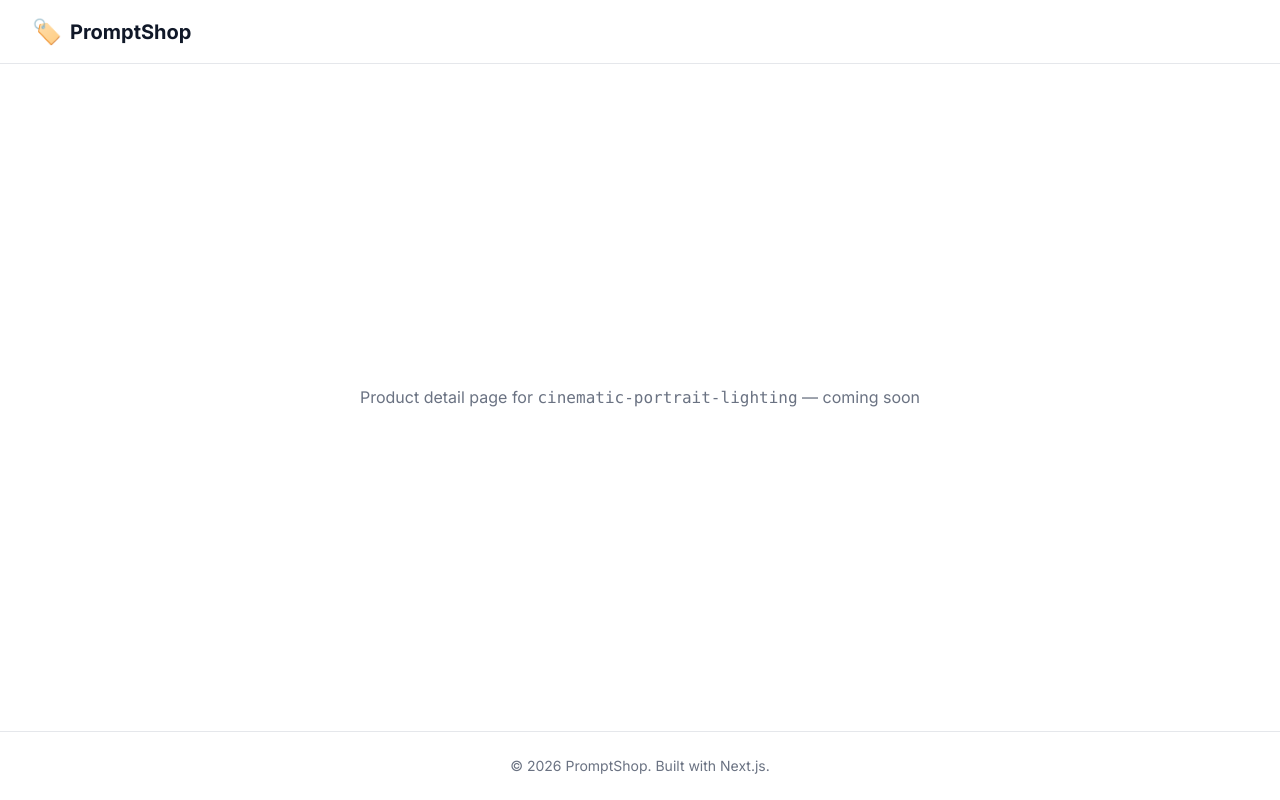
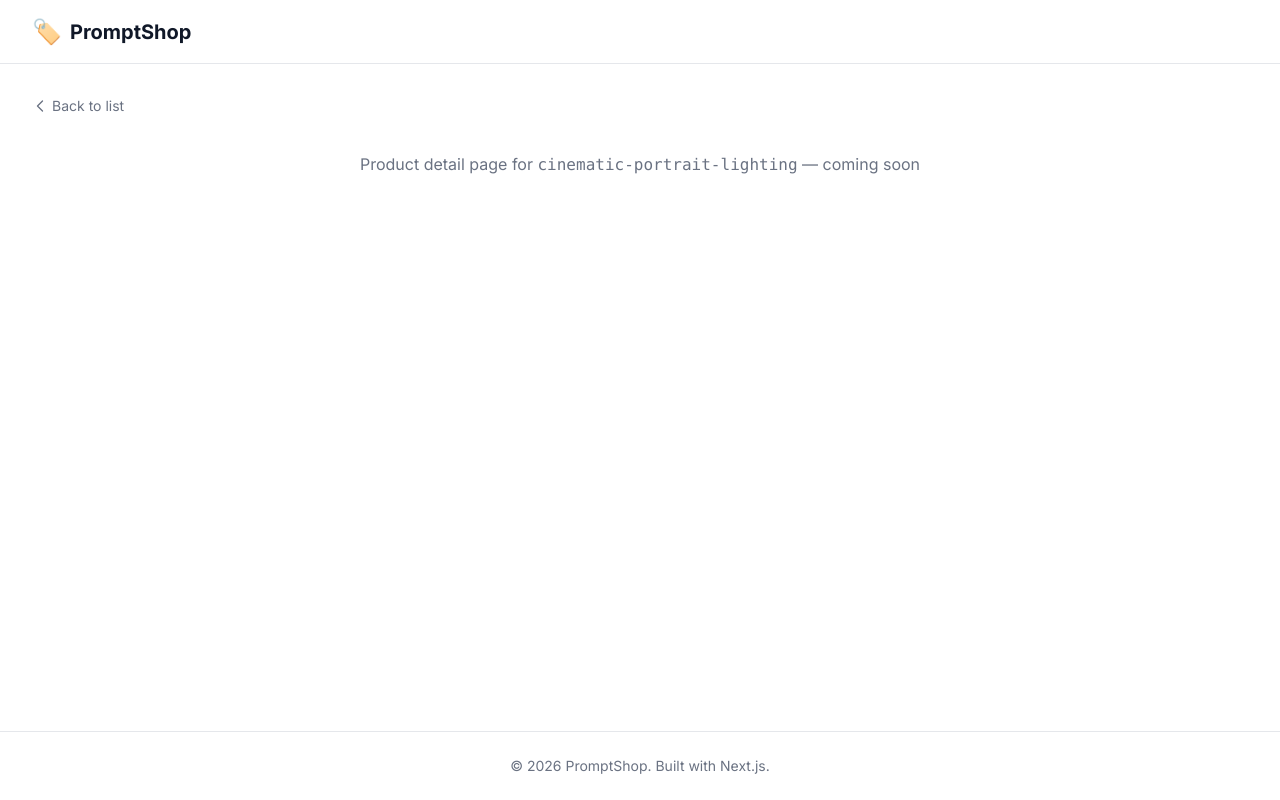
Before and after one commit to yuki-uix/prompt-shop, a Next.js app: page /products/cinematic-portrait-lighting in a window 1280 px wide. Built offline with nearby package versions, Linux system fonts and the light colour scheme.

Commit message:
Refactor ProductDetailPage to include BackLink component and improve layout
- Added BackLink component for easier navigation.
- Adjusted layout to enhance the presentation of product details.

```diff
--- a/app/page.tsx
+++ b/app/page.tsx
@@ -1,5 +1,6 @@
 import { Suspense } from "react";
 import { getAllProducts, getPublicProduct } from "@/lib/products";
+import { filterProducts, parseFilterParams } from "@/lib/filters";
 import ProductCard from "@/components/ProductCard";
 import FilterBar from "@/components/FilterBar";
 import SearchBar from "@/components/SearchBar";
@@ -10,23 +11,9 @@ export default async function Home({
 }: {
   searchParams: Promise<{ [key: string]: string | string[] | undefined }>;
 }) {
-  const { platform, category, q } = await searchParams;
-  let products = getAllProducts().map(getPublicProduct);
-
-  if (typeof platform === "string") {
-    products = products.filter((p) => p.platform === platform);
-  }
-  if (typeof category === "string") {
-    products = products.filter((p) => p.category === category);
-  }
-  if (typeof q === "string" && q.trim()) {
-    const lower = q.toLowerCase();
-    products = products.filter(
-      (p) =>
-        p.title.toLowerCase().includes(lower) ||
-        p.description.toLowerCase().includes(lower),
-    );
-  }
+  const params = parseFilterParams(await searchParams);
+  const allProducts = getAllProducts().map(getPublicProduct);
+  const products = filterProducts(allProducts, params);
 
   return (
     <>
--- a/app/products/[id]/page.tsx
+++ b/app/products/[id]/page.tsx
@@ -1,3 +1,5 @@
+import BackLink from "@/components/BackLink";
+
 export default async function ProductDetailPage({
   params,
 }: {
@@ -6,11 +8,14 @@ export default async function ProductDetailPage({
   const { id } = await params;
 
   return (
-    <div className="flex flex-1 items-center justify-center">
-      <p className="text-gray-500">
-        Product detail page for <span className="font-mono">{id}</span> — coming
-        soon
-      </p>
+    <div>
+      <BackLink />
+      <div className="mt-8 flex flex-1 items-center justify-center">
+        <p className="text-gray-500">
+          Product detail page for <span className="font-mono">{id}</span> —
+          coming soon
+        </p>
+      </div>
     </div>
   );
 }
--- /dev/null
+++ b/components/BackLink.tsx
@@ -0,0 +1,30 @@
+"use client";
+
+import { useRouter } from "next/navigation";
+
+export default function BackLink() {
+  const router = useRouter();
+
+  return (
+    <button
+      onClick={() => router.back()}
+      className="inline-flex items-center gap-1 text-sm text-gray-500 hover:text-gray-900"
+    >
+      <svg
+        xmlns="http://www.w3.org/2000/svg"
+        fill="none"
+        viewBox="0 0 24 24"
+        strokeWidth={2}
+        stroke="currentColor"
+        className="h-4 w-4"
+      >
+        <path
+          strokeLinecap="round"
+          strokeLinejoin="round"
+          d="M15.75 19.5 8.25 12l7.5-7.5"
+        />
+      </svg>
+      Back to list
+    </button>
+  );
+}
--- /dev/null
+++ b/lib/filters.ts
@@ -0,0 +1,41 @@
+import type { PublicProduct } from "./types";
+
+export interface FilterParams {
+  platform?: string;
+  category?: string;
+  q?: string;
+}
+
+export function parseFilterParams(raw: {
+  [key: string]: string | string[] | undefined;
+}): FilterParams {
+  return {
+    platform: typeof raw.platform === "string" ? raw.platform : undefined,
+    category: typeof raw.category === "string" ? raw.category : undefined,
+    q: typeof raw.q === "string" && raw.q.trim() ? raw.q.trim() : undefined,
+  };
+}
+
+export function filterProducts(
+  products: PublicProduct[],
+  params: FilterParams,
+): PublicProduct[] {
+  let result = products;
+
+  if (params.platform) {
+    result = result.filter((p) => p.platform === params.platform);
+  }
+  if (params.category) {
+    result = result.filter((p) => p.category === params.category);
+  }
+  if (params.q) {
+    const lower = params.q.toLowerCase();
+    result = result.filter(
+      (p) =>
+        p.title.toLowerCase().includes(lower) ||
+        p.description.toLowerCase().includes(lower),
+    );
+  }
+
+  return result;
+}
```
